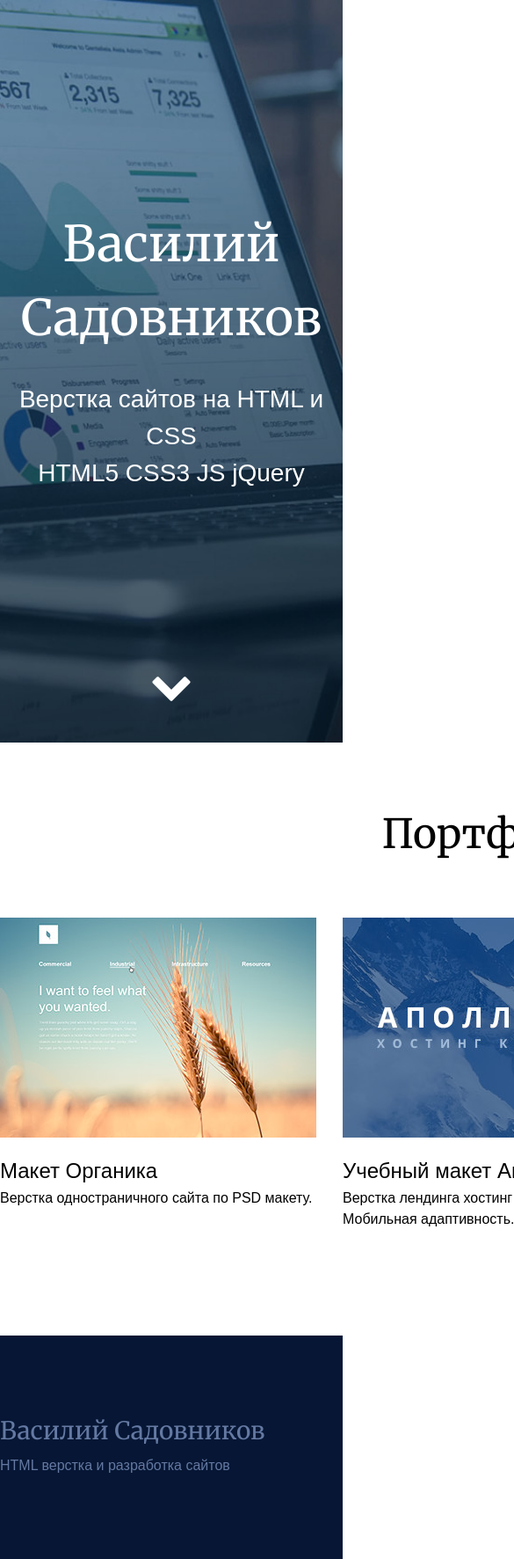
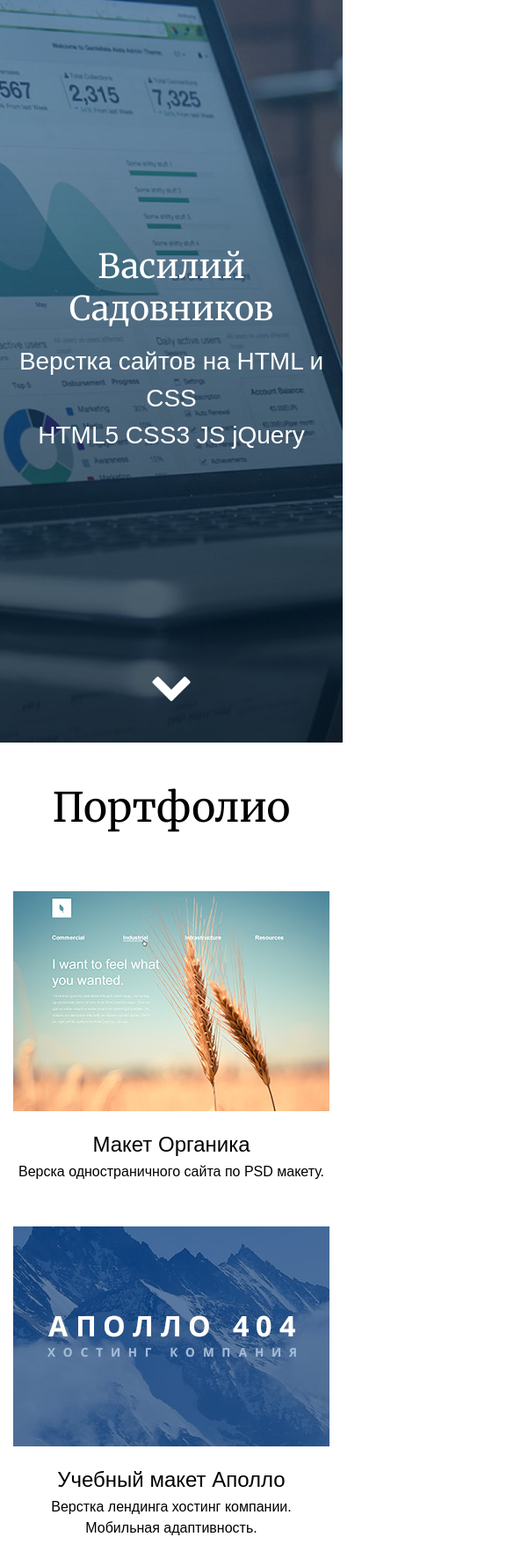
Before and after one commit to VSadovnikov/Portfolio-Webcademy-course, a plain HTML site: page index.html in a window 390 px wide. Shown: the top 1772 px of the page at 88% size, 585 px wide, since content can reach past the window. Drawn offline with nearby package versions, Linux system fonts and the light colour scheme; a web font is replaced by a local one.

Commit message:
lesson 6 end mobile optimization

```diff
--- a/css/main.css
+++ b/css/main.css
@@ -2,6 +2,7 @@ html, body {
     font-family: 'PT Sans Caption', sans-serif;
     font-size: 16px;
     line-height: 1.5;
+    min-width: 280px;
 }
 
 img {
@@ -60,6 +61,7 @@ img {
     justify-content: center;
 
     position: relative;
+    min-height: 400px;
 
 }
 
@@ -112,10 +114,16 @@ img {
     margin-bottom: 17px;
 }
 
+.portfolio-item__img img{
+    max-width: 100%;
+    height: auto;
+}
+
 .portfolio-item__title {
     font-size: 24px;
     line-height: normal;
     margin-bottom: 5px;
+    text-align: center;
 }
 
 .portfolio-item__title a {
@@ -230,6 +238,10 @@ p.footer__social-icons a:hover {
     display: block;
 }
 
+.portfolio_caption {
+  text-align: center;
+}
+
 .button-back {
     font-weight: 700;
     text-decoration: none;
@@ -262,3 +274,54 @@ p.footer__social-icons a:hover {
     transition: 0.8s ease-out;
 
 }
+
+* {
+    box-sizing: border-box;
+}
+
+/*Media*/
+
+@media (max-width: 1160px) {
+    .container {
+        width: 100%;
+    }
+
+    .col-4 {
+        box-sizing: border-box;
+        width: 100%;
+        margin: 0;
+        margin-bottom: 30px;
+        padding-left: 15px;
+        padding-right: 15px;
+        text-align: center;
+    }
+
+    .header {
+        width: 100%;
+        box-sizing: border-box;
+        padding-left: 15px;
+        padding-right: 15px;
+
+    }
+
+    .footer {
+        height: auto;
+    }
+
+    .header__title {
+        font-size: 38px;
+        line-height: 48px;
+        margin-bottom: 15px;
+    }
+
+    .header_slogan {
+        font-size: 22px;
+        line-height: 38px;
+    }
+
+    .portfolio {
+    padding-top: 40px;
+    padding-bottom: 50px;
+}
+
+}
--- a/index.html
+++ b/index.html
@@ -3,6 +3,8 @@
 <head>
     <meta charset="UTF-8">
     <title>Vasiliy Sadovnikov</title>
+    <meta name="viewport" content="width=device-width, initial-scale=1" />
+
 
     <!-- Нормализация стилей -->
     <link rel="stylesheet" href="https://cdnjs.cloudflare.com/ajax/libs/normalize/5.0.0/normalize.css">
@@ -61,7 +63,7 @@ PORTFOLIO
                     <a href="work_organic.html">Макет Органика</a>
                 </div>
                 <div class="portfolio-item__text">
-                    <p>Верстка одностраничного сайта по PSD макету.</p>
+                    <p class="portfolio_caption">Верска одностраничного сайта по PSD макету.</p>
                 </div>
             </div>
         </div>
@@ -77,7 +79,7 @@ PORTFOLIO
                     <a href="apollo.html">Учебный макет Аполло</a>
                 </div>
                 <div class="portfolio-item__text">
-                    <p>Верстка лендинга хостинг компании. Мобильная адаптивность.</p>
+                    <p class="portfolio_caption">Верстка лендинга хостинг компании. Мобильная адаптивность.</p>
                 </div>
             </div>
         </div>
@@ -93,7 +95,7 @@ PORTFOLIO
                     <a href="portfolio.html">Личный сайт портфолио</a>
                 </div>
                 <div class="portfolio-item__text">
-                    <p>Верстка личного сайта портфолио на котором вы сейчас находитесь.</p>
+                    <p class="portfolio_caption">Верстка личного сайта портфолио на котором вы сейчас находитесь.</p>
                 </div>
             </div>
         </div>
@@ -145,7 +147,7 @@ FOOTER
                 </p>
             </div>
             <div class="col-4">
-                <div><a href="#" class="button" target="_blank">связаться Вконтакте</a></div>
+                <div><a href="https://www.messenger.com/t/100002366281159" class="button" target="_blank">связаться через Facebook</a></div>
                 <p>Напишите мне, чтобы заказать или узнать<br> стоимость верстки вашего проекта</p>
             </div>
         </div>
```
